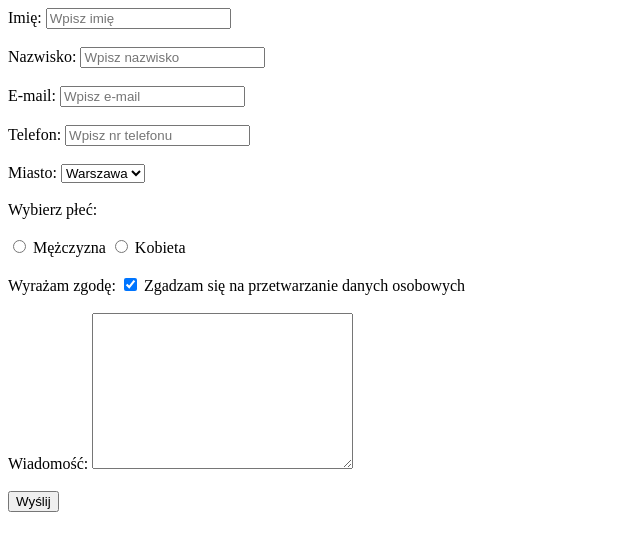
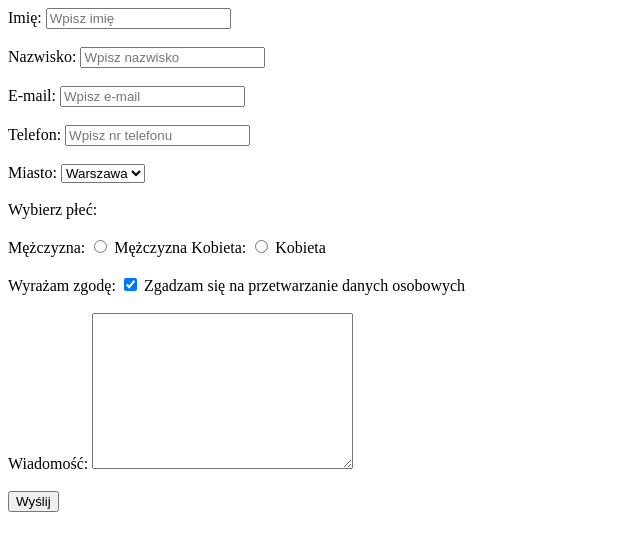
Before and after one commit to Lpiecha/Lpiecha, a plain HTML site: page index.html in a window 1280 px wide. Shown: the whole page, without its empty margins (0-640 px from the left). Drawn offline with Linux system fonts and the light colour scheme.

Commit message:
Labelki - płeć

```diff
--- a/index.html
+++ b/index.html
@@ -38,7 +38,9 @@
 
         <br><br> Wybierz płeć: <br><br>
 
+        <label for="plec">Mężczyzna:</label>
         <input type="radio" name="plec" value="mezczyzna"> Mężczyzna
+        <label for="plec">Kobieta:</label>
         <input type="radio" name="plec" value="kobieta"> Kobieta
 
 
```
